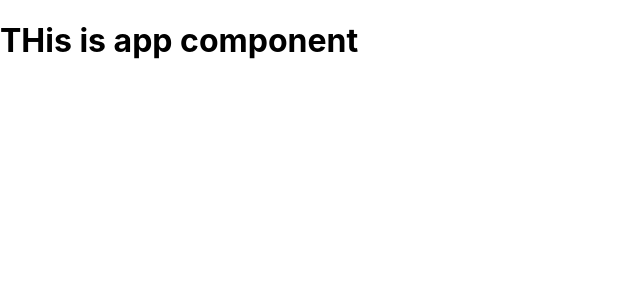
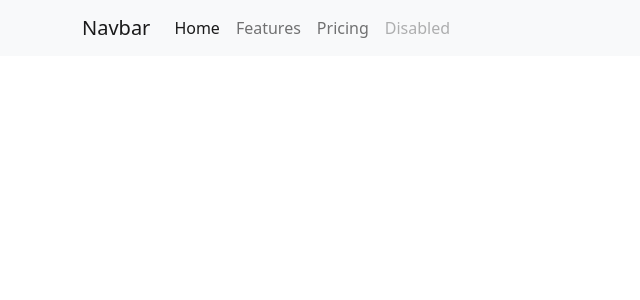
Before and after one commit to rohitlohia47/Google-Keep, a React (Create React App) app: page / in a window 1280 px wide. Shown: the top 300 px of the page, without its empty margins (0-640 px from the left). Built offline with nearby package versions, Linux system fonts and the light colour scheme.

Commit message:
Navbar Created

```diff
--- a/package.json
+++ b/package.json
@@ -6,6 +6,7 @@
     "@testing-library/jest-dom": "^4.2.4",
     "@testing-library/react": "^9.5.0",
     "@testing-library/user-event": "^7.2.1",
+    "bootstrap": "^5.0.0-alpha1",
     "react": "^16.13.1",
     "react-dom": "^16.13.1",
     "react-scripts": "3.4.1"
--- a/src/App.js
+++ b/src/App.js
@@ -1,10 +1,18 @@
 import React from 'react';
+import '../node_modules/bootstrap/dist/css/bootstrap.min.css'
+import '../node_modules/bootstrap/dist/js/bootstrap.bundle.js'
 
 
 
 function App() {
   return (
-    <h1>THis is app component</h1>
+    <>
+      <div className="container">
+
+
+      </div>
+
+    </>
   );
 }
 
--- /dev/null
+++ b/src/Nav.jsx
@@ -0,0 +1,38 @@
+import React from 'react'
+import '../node_modules/bootstrap/dist/css/bootstrap.min.css'
+import '../node_modules/bootstrap/dist/js/bootstrap.bundle.js'
+
+const Nav = () => {
+    return (
+        <>
+            <nav className="navbar navbar-expand-lg navbar-light bg-light">
+                <div className="container">
+                    <a className="navbar-brand" href="#">Navbar</a>
+                    <button className="navbar-toggler" type="button" data-toggle="collapse" data-target="#navbarNav" aria-controls="navbarNav" aria-expanded="false" aria-label="Toggle navigation">
+                        <span className="navbar-toggler-icon"></span>
+                    </button>
+                    <div className="collapse navbar-collapse" id="navbarNav">
+                        <ul className="navbar-nav ml-auto">
+                            <li className="nav-item">
+                                <a className="nav-link active" aria-current="page" href="#">Home</a>
+                            </li>
+                            <li className="nav-item">
+                                <a className="nav-link" href="#">Features</a>
+                            </li>
+                            <li className="nav-item">
+                                <a className="nav-link" href="#">Pricing</a>
+                            </li>
+                            <li className="nav-item">
+                                <a className="nav-link disabled" href="#" tabindex="-1" aria-disabled="true">Disabled</a>
+                            </li>
+                        </ul>
+                    </div>
+                </div>
+            </nav>
+        </>
+
+    )
+
+}
+
+export default Nav
--- a/src/index.js
+++ b/src/index.js
@@ -2,15 +2,13 @@ import React from 'react';
 import ReactDOM from 'react-dom';
 import './index.css';
 import App from './App';
+import Nav from './Nav';
 
 
 ReactDOM.render(
-  <React.StrictMode>
+  <>
+    <Nav />
     <App />
-  </React.StrictMode>,
+  </>,
   document.getElementById('root')
 );
-
-// If you want your app to work offline and load faster, you can change
-// unregister() to register() below. Note this comes with some pitfalls.
-// Learn more about service workers: https://bit.ly/CRA-PWA
```
Also changed, not shown: 1 other file (tests, documents, lock files or other folders).
